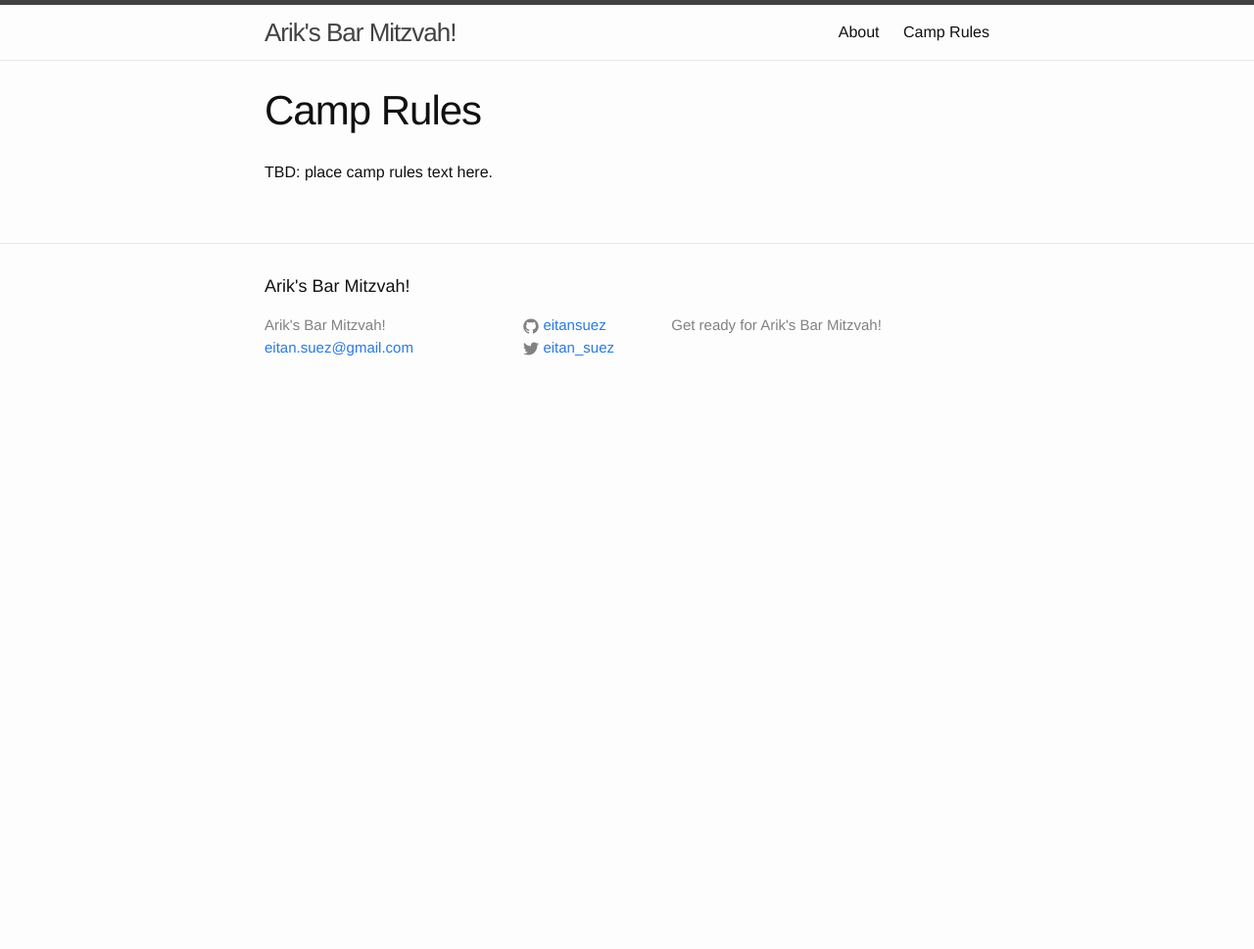
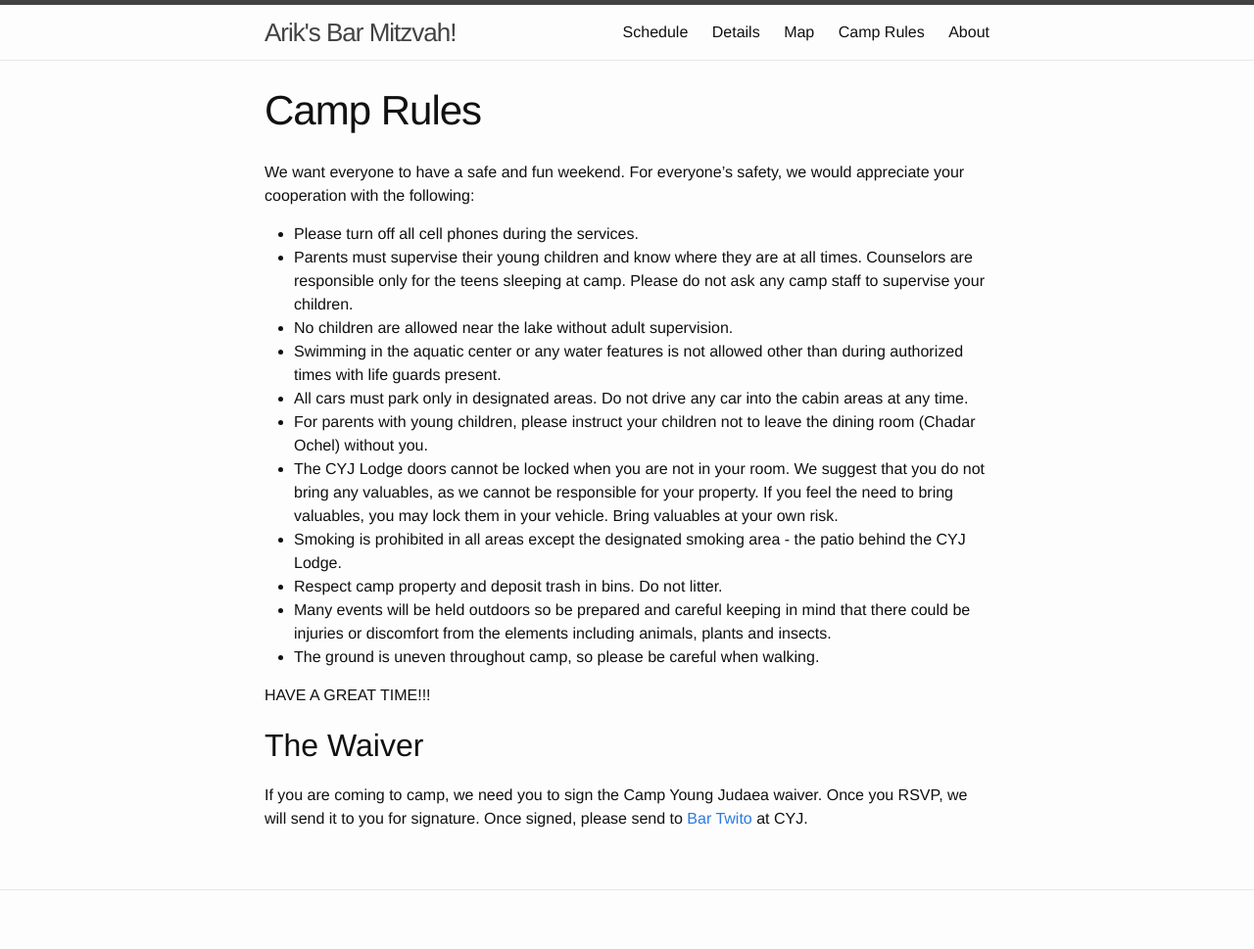
Before and after one commit to eitansuez/arik, a Jekyll site: the page built from camprules.md, in a window 1280 px wide. Shown: the whole page at 98% size. Built offline with Jekyll 4.4.1, drawn with Linux system fonts in a browser that asks for light colours; before the commit the page ends 900 px from its top, so only the background shows below that.

Commit message:
starting to develop content

```diff
--- a/_includes/footer.html
+++ b/_includes/footer.html
@@ -2,53 +2,6 @@
 
   <div class="wrapper">
 
-    <h2 class="footer-heading">{{ site.title }}</h2>
-
-    <div class="footer-col-wrapper">
-      <div class="footer-col  footer-col-1">
-        <ul class="contact-list">
-          <li>{{ site.title }}</li>
-          <li><a href="mailto:{{ site.email }}">{{ site.email }}</a></li>
-        </ul>
-      </div>
-
-      <div class="footer-col  footer-col-2">
-        <ul class="social-media-list">
-          {% if site.github_username %}
-          <li>
-            <a href="https://github.com/{{ site.github_username }}">
-              <span class="icon  icon--github">
-                <svg viewBox="0 0 16 16">
-                  <path fill="#828282" d="M7.999,0.431c-4.285,0-7.76,3.474-7.76,7.761 c0,3.428,2.223,6.337,5.307,7.363c0.388,0.071,0.53-0.168,0.53-0.374c0-0.184-0.007-0.672-0.01-1.32 c-2.159,0.469-2.614-1.04-2.614-1.04c-0.353-0.896-0.862-1.135-0.862-1.135c-0.705-0.481,0.053-0.472,0.053-0.472 c0.779,0.055,1.189,0.8,1.189,0.8c0.692,1.186,1.816,0.843,2.258,0.645c0.071-0.502,0.271-0.843,0.493-1.037 C4.86,11.425,3.049,10.76,3.049,7.786c0-0.847,0.302-1.54,0.799-2.082C3.768,5.507,3.501,4.718,3.924,3.65 c0,0,0.652-0.209,2.134,0.796C6.677,4.273,7.34,4.187,8,4.184c0.659,0.003,1.323,0.089,1.943,0.261 c1.482-1.004,2.132-0.796,2.132-0.796c0.423,1.068,0.157,1.857,0.077,2.054c0.497,0.542,0.798,1.235,0.798,2.082 c0,2.981-1.814,3.637-3.543,3.829c0.279,0.24,0.527,0.713,0.527,1.437c0,1.037-0.01,1.874-0.01,2.129 c0,0.208,0.14,0.449,0.534,0.373c3.081-1.028,5.302-3.935,5.302-7.362C15.76,3.906,12.285,0.431,7.999,0.431z"/>
-                </svg>
-              </span>
-
-              <span class="username">{{ site.github_username }}</span>
-            </a>
-          </li>
-          {% endif %}
-
-          {% if site.twitter_username %}
-          <li>
-            <a href="https://twitter.com/{{ site.twitter_username }}">
-              <span class="icon  icon--twitter">
-                <svg viewBox="0 0 16 16">
-                  <path fill="#828282" d="M15.969,3.058c-0.586,0.26-1.217,0.436-1.878,0.515c0.675-0.405,1.194-1.045,1.438-1.809
-                  c-0.632,0.375-1.332,0.647-2.076,0.793c-0.596-0.636-1.446-1.033-2.387-1.033c-1.806,0-3.27,1.464-3.27,3.27 c0,0.256,0.029,0.506,0.085,0.745C5.163,5.404,2.753,4.102,1.14,2.124C0.859,2.607,0.698,3.168,0.698,3.767 c0,1.134,0.577,2.135,1.455,2.722C1.616,6.472,1.112,6.325,0.671,6.08c0,0.014,0,0.027,0,0.041c0,1.584,1.127,2.906,2.623,3.206 C3.02,9.402,2.731,9.442,2.433,9.442c-0.211,0-0.416-0.021-0.615-0.059c0.416,1.299,1.624,2.245,3.055,2.271 c-1.119,0.877-2.529,1.4-4.061,1.4c-0.264,0-0.524-0.015-0.78-0.046c1.447,0.928,3.166,1.469,5.013,1.469 c6.015,0,9.304-4.983,9.304-9.304c0-0.142-0.003-0.283-0.009-0.423C14.976,4.29,15.531,3.714,15.969,3.058z"/>
-                </svg>
-              </span>
-
-              <span class="username">{{ site.twitter_username }}</span>
-            </a>
-          </li>
-          {% endif %}
-        </ul>
-      </div>
-
-      <div class="footer-col  footer-col-3">
-        <p class="text">{{ site.description }}</p>
-      </div>
-    </div>
 
   </div>
 
--- a/_includes/header.html
+++ b/_includes/header.html
@@ -14,7 +14,8 @@
       </a>
 
       <div class="trigger">
-        {% for page in site.pages %}
+        {% assign sorted_pages = site.pages | sort: 'weight' %}
+        {% for page in sorted_pages %}
           {% if page.title %}
           <a class="page-link" href="{{ page.url | prepend: site.baseurl }}">{{ page.title }}</a>
           {% endif %}
--- /dev/null
+++ b/_sass/_custom.scss
@@ -0,0 +1,4 @@
+
+iframe {
+  border: thin solid black;
+}
--- a/camprules.md
+++ b/camprules.md
@@ -2,6 +2,26 @@
 layout: page
 title: Camp Rules
 permalink: /camprules/
+weight: 4
 ---
 
-TBD:  place camp rules text here.
+We want everyone to have a safe and fun weekend. For everyone’s safety, we would appreciate your cooperation with the following:
+
+* Please turn off all cell phones during the services.
+* Parents must supervise their young children and know where they are at all times. Counselors are responsible only for the teens sleeping at camp. Please do not ask any camp staff to supervise your children.
+* No children are allowed near the lake without adult supervision.
+* Swimming in the aquatic center or any water features is not allowed other than during authorized times with life guards present.
+* All cars must park only in designated areas. Do not drive any car into the cabin areas at any time.
+* For parents with young children, please instruct your children not to leave the dining room (Chadar Ochel) without you.
+* The CYJ Lodge doors cannot be locked when you are not in your room. We suggest that you do not bring any valuables, as we cannot be responsible for your property. If you feel the need to bring valuables, you may lock them in your vehicle. Bring valuables at your own risk.
+* Smoking is prohibited in all areas except the designated smoking area - the patio behind the CYJ Lodge.
+* Respect camp property and deposit trash in bins. Do not litter.
+* Many events will be held outdoors so be prepared and careful keeping in mind that there could be injuries or discomfort from the elements including animals, plants and insects.
+* The ground is uneven throughout camp, so please be careful when walking.
+
+
+HAVE A GREAT TIME!!!
+
+## The Waiver
+
+If you are coming to camp, we need you to sign the Camp Young Judaea waiver.  Once you RSVP, we will send it to you for signature.  Once signed, please send to [Bar Twito](mailto:bar@cyjtexas.org) at CYJ.
--- a/css/main.scss
+++ b/css/main.scss
@@ -45,5 +45,6 @@ $on-laptop:        800px;
 @import
         "base",
         "layout",
-        "syntax-highlighting"
+        "syntax-highlighting",
+        "custom"
 ;
```
Also changed, not shown: _posts/2015-06-07-welcome.md (renamed from _posts/2015-06-07-welcome-to-jekyll.markdown, +2 -1 lines), about.md (+2 -5 lines), details.md (added, +23 -0 lines), index.html (deleted, +0 -30 lines), index.md (added, +7 -0 lines), map.md (added, +10 -0 lines), schedule.md (added, +13 -0 lines).
